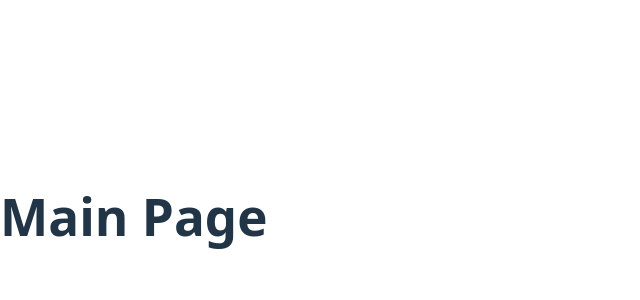
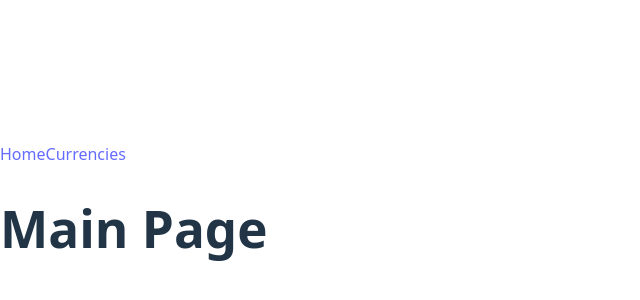
Before and after one commit to traliach/Vite_React_Router_Crypto_Prices, a React (Vite) app: page / in a window 1280 px wide. Shown: the part 184-484 px from the top of the page, without its empty margins (0-640 px from the left). Built offline with nearby package versions, Linux system fonts and the light colour scheme.

Commit message:
add Nav component

```diff
--- a/src/App.jsx
+++ b/src/App.jsx
@@ -1,15 +1,19 @@
 import { Routes, Route } from 'react-router-dom'
+import Nav from './components/Nav'
 import Main from './pages/Main'
 import Currencies from './pages/Currencies'
 import Price from './pages/Price'
 
 function App() {
   return (
-    <Routes>
+    <>
+      <Nav />
+      <Routes>
       <Route path="/" element={<Main />} />
       <Route path="/currencies" element={<Currencies />} />
       <Route path="/price/:symbol" element={<Price />} />
     </Routes>
+    </>
   )
 }
 
--- /dev/null
+++ b/src/components/Nav.jsx
@@ -0,0 +1,12 @@
+import { Link } from 'react-router-dom'
+
+function Nav() {
+  return (
+    <nav className="nav">
+      <Link to="/">Home</Link>
+      <Link to="/currencies">Currencies</Link>
+    </nav>
+  )
+}
+
+export default Nav
```
